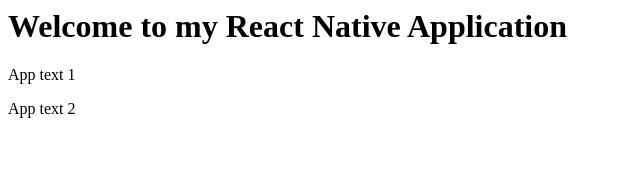
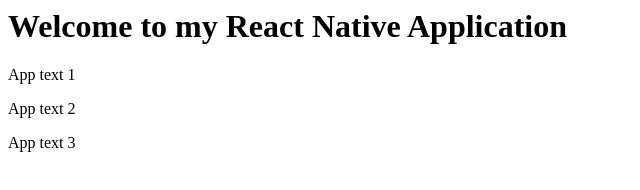
Before and after one commit to TusharDahule/Coursera-Multiplatform-Mobile-App-Development-with-React-Native, a website: page index.html in a window 1280 px wide. Shown: the full height of the page, 0-640 px from the left. Drawn offline with Linux system fonts and the light colour scheme.

Commit message:
second commit

```diff
--- a/index.html
+++ b/index.html
@@ -6,5 +6,6 @@
     <h1>Welcome to my React Native Application</h1>
     <p>App text 1</p>
     <p>App text 2</p>
+    <p>App text 3</p>
 </body>
 </html>
```
